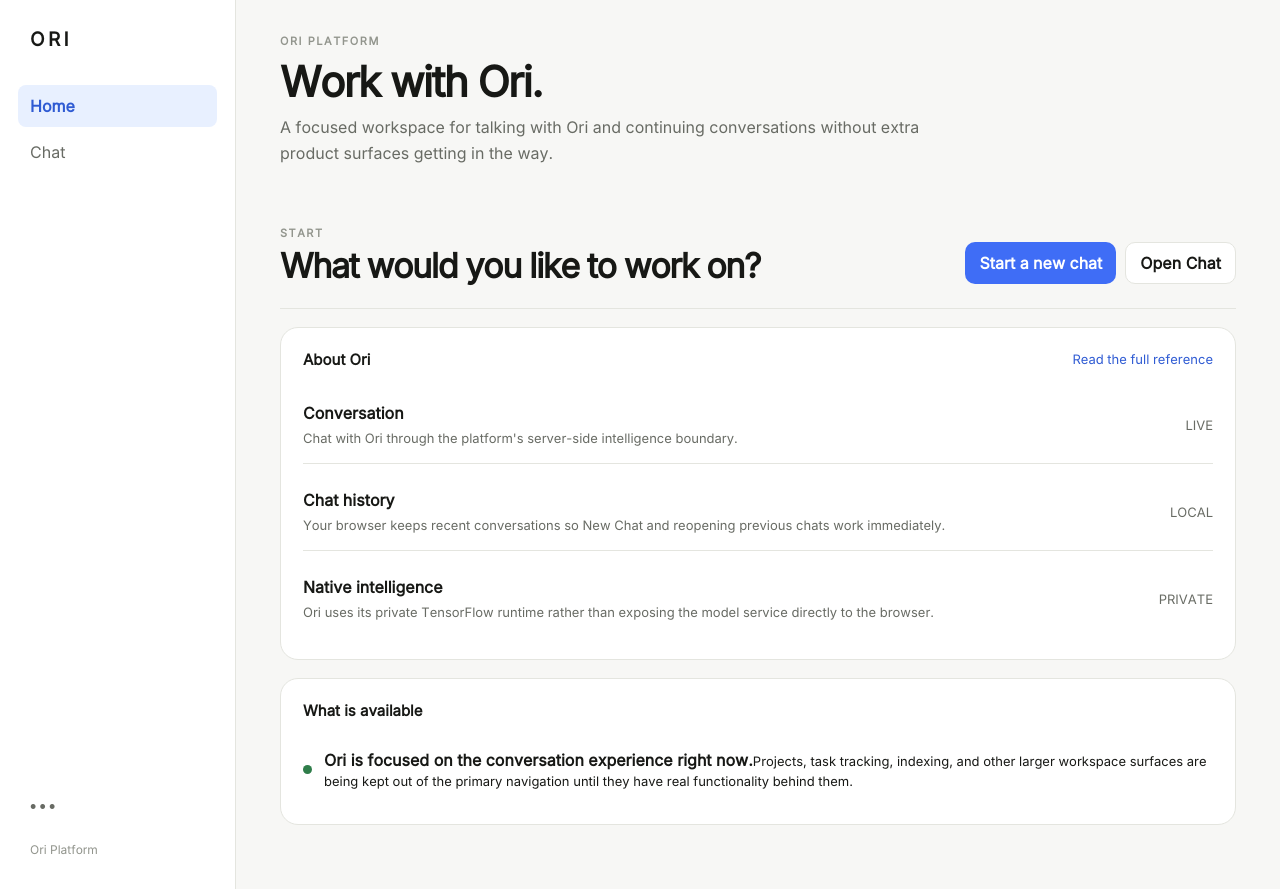
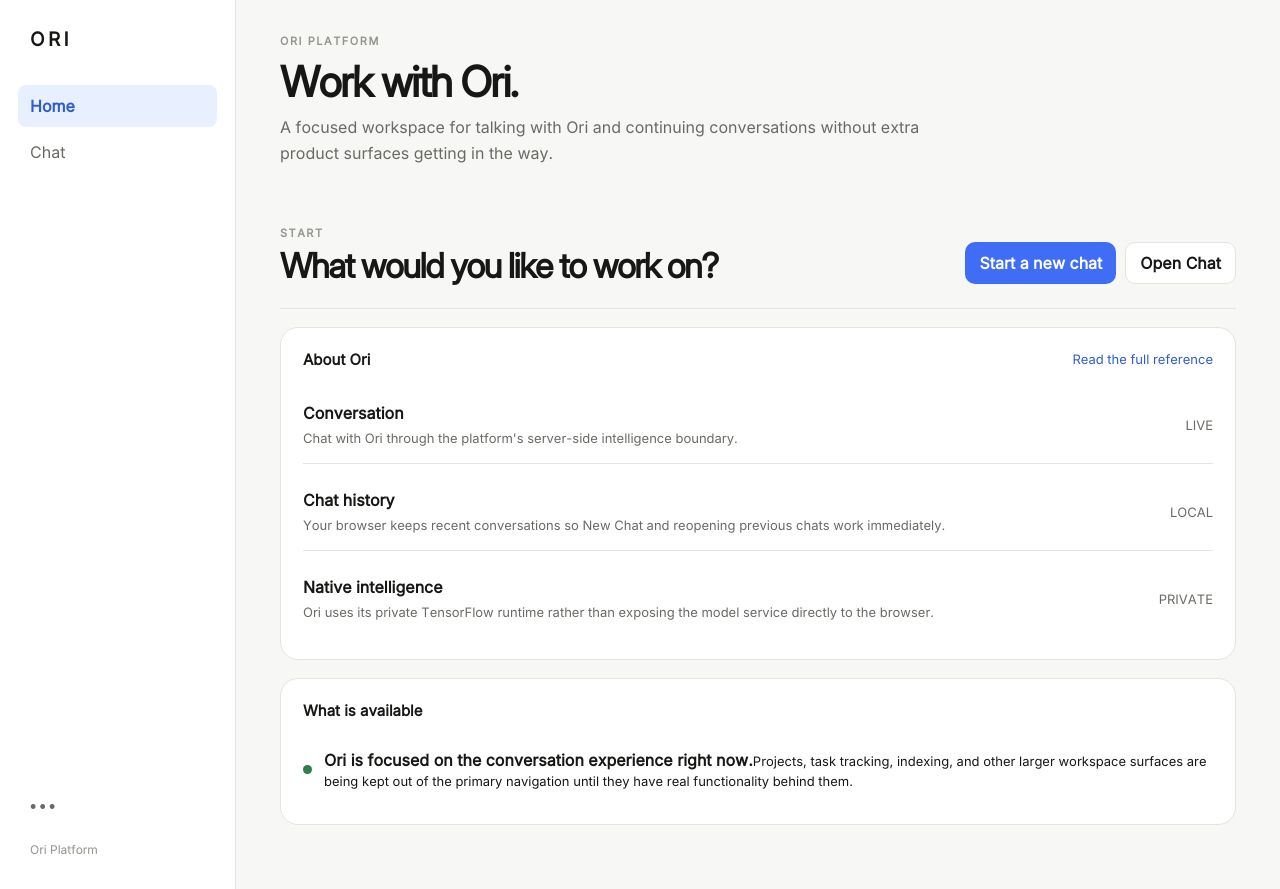
Before and after one commit to 30lnewcomb-byte/ori-platform, a Next.js app in the folder apps/web/: page / in a window 1280 px wide. Built offline with nearby package versions, Linux system fonts and the light colour scheme.

Commit message:
Apply Ori typography roles across the web app

```diff
--- a/apps/web/app/globals.css
+++ b/apps/web/app/globals.css
@@ -1,20 +1,22 @@
 @font-face { font-family:'Ori Text'; src:url('/fonts/OriText-Regular.woff2') format('woff2'); font-style:normal; font-weight:400; font-display:swap; }
-@font-face { font-family:'Ori Display'; src:url('/fonts/OriText-Regular.woff2') format('woff2'); font-style:normal; font-weight:400; font-display:swap; }
-@font-face { font-family:'Ori Mono'; src:url('/fonts/OriText-Regular.woff2') format('woff2'); font-style:normal; font-weight:400; font-display:swap; }
-:root { --surface-base:#f7f7f5; --surface-raised:#fff; --surface-strong:#111210; --text-primary:#171815; --text-secondary:#686b64; --text-muted:#92958d; --border-subtle:#e4e5df; --accent-primary:#3f6df6; --accent-soft:#edf2ff; --accent-strong:#2f5bd3; --accent-blue:#3f6df6; --accent-blue-soft:#e8f0ff; --accent-blue-strong:#2f5bd3; --status-success:#2f7d4a; --focus-ring:#3f6df6; --radius-sm:8px; --radius-md:12px; --radius-lg:18px; }
+@font-face { font-family:'Ori Display'; src:url('/fonts/OriDisplay-Regular.woff2') format('woff2'); font-style:normal; font-weight:400; font-display:swap; }
+@font-face { font-family:'Ori Mono'; src:url('/fonts/OriMono-Regular.woff2') format('woff2'); font-style:normal; font-weight:400; font-display:swap; }
+:root { --font-text:'Ori Text',Arial,Helvetica,sans-serif; --font-display:'Ori Display','Ori Text',Arial,Helvetica,sans-serif; --font-mono:'Ori Mono','SFMono-Regular',Consolas,'Liberation Mono',monospace; --surface-base:#f7f7f5; --surface-raised:#fff; --surface-strong:#111210; --text-primary:#171815; --text-secondary:#686b64; --text-muted:#92958d; --border-subtle:#e4e5df; --accent-primary:#3f6df6; --accent-soft:#edf2ff; --accent-strong:#2f5bd3; --accent-blue:#3f6df6; --accent-blue-soft:#e8f0ff; --accent-blue-strong:#2f5bd3; --status-success:#2f7d4a; --focus-ring:#3f6df6; --radius-sm:8px; --radius-md:12px; --radius-lg:18px; }
 * { box-sizing:border-box; }
 html, body { margin:0; min-height:100%; }
-body { background:var(--surface-base); color:var(--text-primary); font-family:'Ori Text',Arial,Helvetica,sans-serif; }
+body { background:var(--surface-base); color:var(--text-primary); font-family:var(--font-text); font-kerning:normal; }
 button, textarea, input, a { font:inherit; } a { color:inherit; text-decoration:none; } button { cursor:pointer; }
 button:focus-visible,a:focus-visible,textarea:focus-visible,input:focus-visible { outline:3px solid var(--focus-ring); outline-offset:3px; }
 .content { width:min(1180px,100%); margin:0 auto; padding:34px 44px 64px; }
 .topbar { display:flex; align-items:flex-start; justify-content:space-between; gap:24px; }
 .eyebrow { margin:0 0 8px; color:var(--text-muted); font-size:11px; font-weight:750; letter-spacing:.14em; }
+h1,h2 { font-family:var(--font-display); }
 h1 { margin:0; font-size:clamp(28px,4vw,42px); letter-spacing:-.035em; }
 .avatar { width:38px; height:38px; border:1px solid var(--border-subtle); border-radius:50%; background:var(--surface-raised); font-weight:700; }
+pre,code,kbd,samp { font-family:var(--font-mono); }
 .homeWorkspace { display:grid; gap:18px; margin-top:34px; }
 .quickStart { display:flex; align-items:flex-end; justify-content:space-between; gap:28px; padding:26px 0 24px; border-bottom:1px solid var(--border-subtle); }
-.quickStart h2 { margin:0; font-family:'Ori Display','Ori Text',Arial,sans-serif; font-size:clamp(24px,3vw,34px); line-height:1.05; letter-spacing:-.04em; }
+.quickStart h2 { margin:0; font-size:clamp(24px,3vw,34px); line-height:1.05; letter-spacing:-.04em; }
 .quickActions { display:flex; gap:9px; flex-wrap:wrap; justify-content:flex-end; }
 .primary,.secondary { display:inline-flex; align-items:center; justify-content:center; border:0; border-radius:10px; padding:10px 14px; font-weight:700; }
 .primary { background:var(--accent-primary); color:#fff; } .primary:hover { background:var(--accent-strong); }
```
